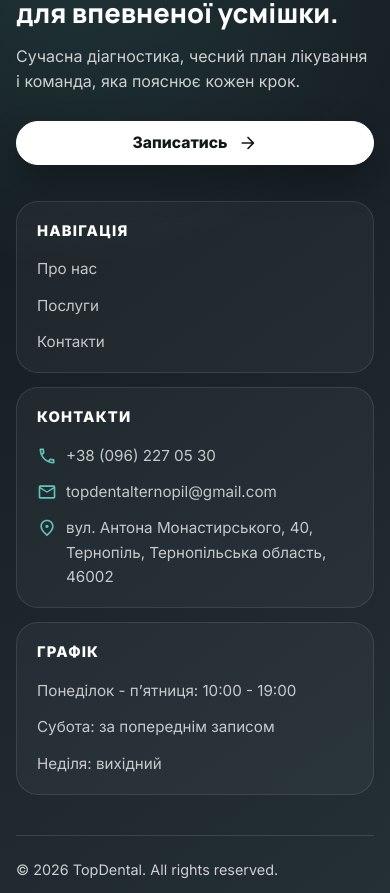
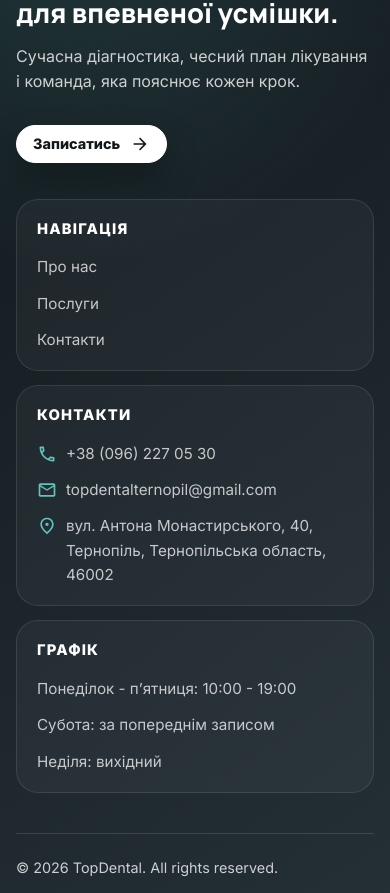
Before and after one commit to Vani4ka89/topdental_site, a React (Create React App) app: page /about in a window 390 px wide. Shown: the part 1971-2864 px from the top of the page. Built offline with nearby package versions, Linux system fonts and the light colour scheme; no server answers.

Commit message:
Зменшити кнопку "Записатись" у футрі на мобільній версії

```diff
--- a/src/components/Footer/Footer.tsx
+++ b/src/components/Footer/Footer.tsx
@@ -28,7 +28,7 @@ const Footer: FC = () => {
                     <p className="footer__eyebrow">{footer.eyebrow}</p>
                     <h2>{footer.title}</h2>
                     <p>{footer.description}</p>
-                    <Button as="hash" icon={<ArrowForwardRoundedIcon fontSize="small"/>} to="/#recording">
+                    <Button as="hash" icon={<ArrowForwardRoundedIcon fontSize="small"/>} size="sm" to="/#recording">
                         {footer.ctaLabel}
                     </Button>
                 </div>
--- a/src/components/Footer/footer.css
+++ b/src/components/Footer/footer.css
@@ -148,7 +148,7 @@
     }
 
     .footer__brand .td-button {
-        width: 100%;
+        margin-top: 4px;
     }
 
     .footer__grid {
```
